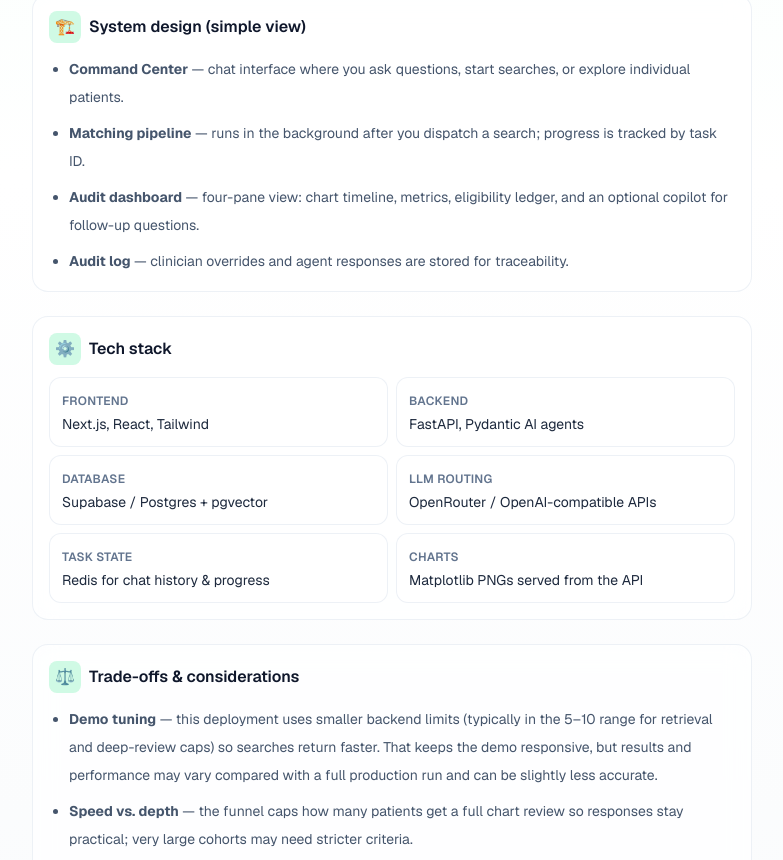
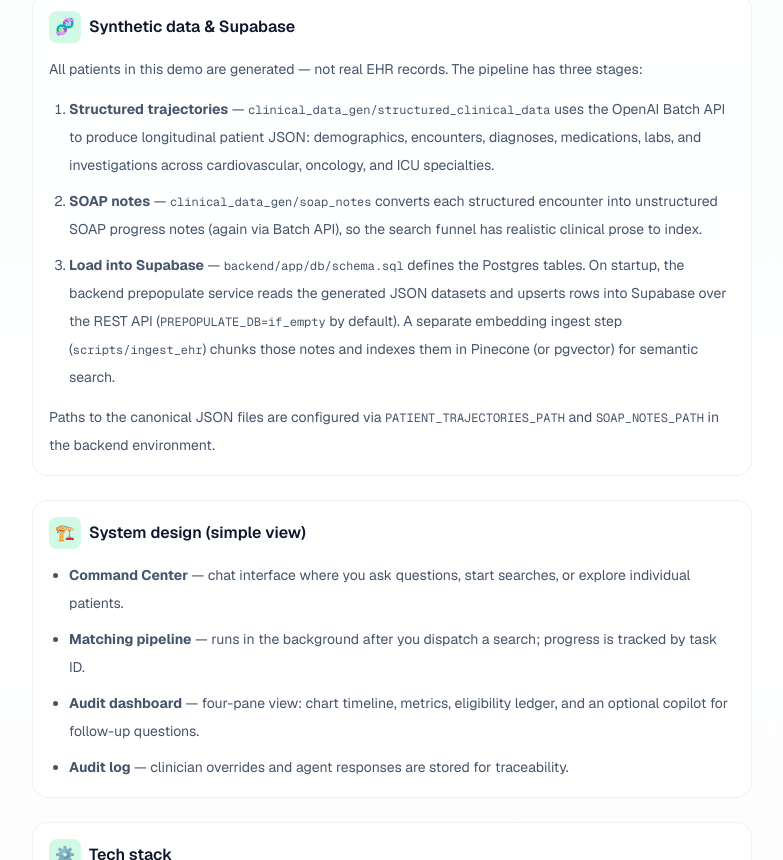
Before and after one commit to pauljeffrey/HERA, a Next.js app in the folder frontend/: page /about in a window 1280 px wide. Shown: the part 960-1820 px from the top of the page, without its empty margins (248-1031 px from the left). Built offline with nearby package versions, Linux system fonts and the light colour scheme.

Commit message:
add datagen methodology to 'about' page

```diff
--- a/frontend/src/app/about/page.tsx
+++ b/frontend/src/app/about/page.tsx
@@ -38,6 +38,38 @@ export default function AboutPage() {
           <p>
             Numeric rules (age ranges, lab cut-offs) are enforced with a math guard so borderline values
             are handled consistently before the deep review runs.
+          </p>
+        </InfoCard>
+
+        <InfoCard title="Synthetic data & Supabase" icon="🧬">
+          <p>
+            All patients in this demo are generated — not real EHR records. The pipeline has three stages:
+          </p>
+          <ol className="list-decimal space-y-2 pl-5">
+            <li>
+              <strong>Structured trajectories</strong> — <code className="text-xs">clinical_data_gen/structured_clinical_data</code>{" "}
+              uses the OpenAI Batch API to produce longitudinal patient JSON: demographics, encounters,
+              diagnoses, medications, labs, and investigations across cardiovascular, oncology, and ICU
+              specialties.
+            </li>
+            <li>
+              <strong>SOAP notes</strong> — <code className="text-xs">clinical_data_gen/soap_notes</code>{" "}
+              converts each structured encounter into unstructured SOAP progress notes (again via Batch API),
+              so the search funnel has realistic clinical prose to index.
+            </li>
+            <li>
+              <strong>Load into Supabase</strong> — <code className="text-xs">backend/app/db/schema.sql</code>{" "}
+              defines the Postgres tables. On startup, the backend prepopulate service reads the generated
+              JSON datasets and upserts rows into Supabase over the REST API (
+              <code className="text-xs">PREPOPULATE_DB=if_empty</code> by default). A separate embedding
+              ingest step (<code className="text-xs">scripts/ingest_ehr</code>) chunks those notes and
+              indexes them in Pinecone (or pgvector) for semantic search.
+            </li>
+          </ol>
+          <p>
+            Paths to the canonical JSON files are configured via{" "}
+            <code className="text-xs">PATIENT_TRAJECTORIES_PATH</code> and{" "}
+            <code className="text-xs">SOAP_NOTES_PATH</code> in the backend environment.
           </p>
         </InfoCard>
 
@@ -95,9 +127,11 @@ export default function AboutPage() {
           <ul className="list-disc space-y-2 pl-5">
             <li>
               <strong>Demo tuning</strong> — this deployment uses smaller backend limits (typically in the
-              5–10 range for retrieval and deep-review caps) so searches return faster. That keeps the demo
-              responsive, but results and performance may vary compared with a full production run and can be
-              slightly less accurate.
+              5–10 range) so searches return faster. Deep review is hard-capped by{" "}
+              <code className="text-xs">TIER3_PATIENT_CAP</code> (
+              <code className="text-xs">min(n_candidates, TIER3_PATIENT_CAP)</code> patients reach the
+              analysis agent). Retrieval limits may also be reduced. Results and performance may vary and can
+              be slightly less accurate than a full production run.
             </li>
             <li>
               <strong>Speed vs. depth</strong> — the funnel caps how many patients get a full chart review
```
